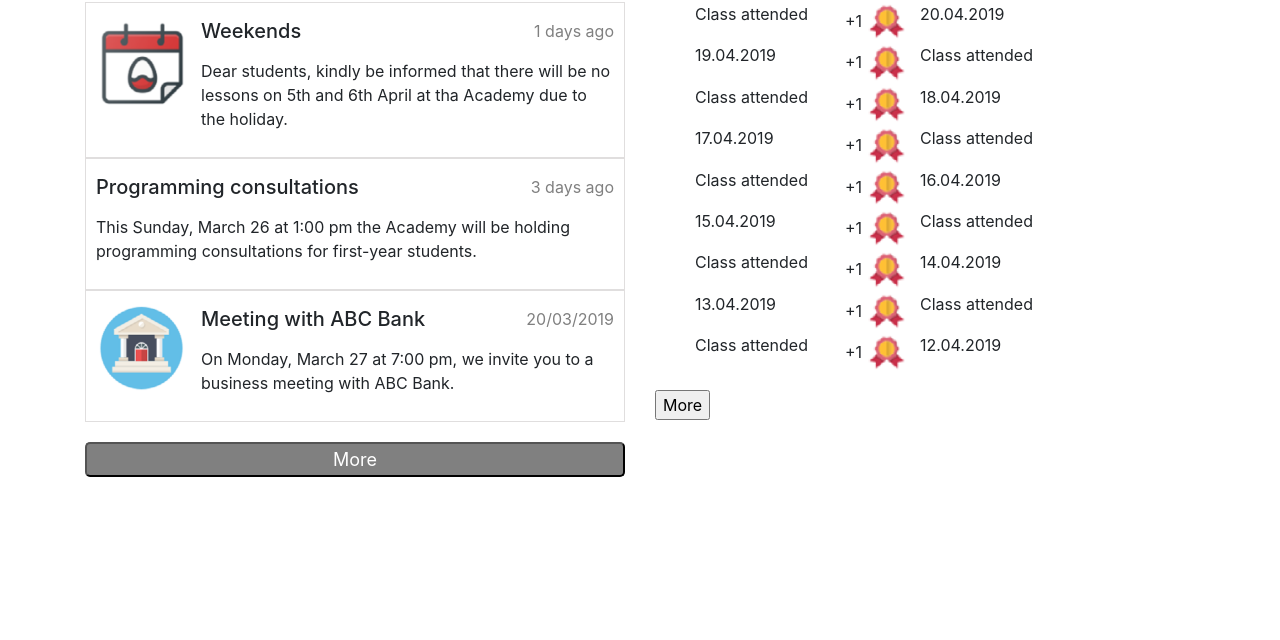
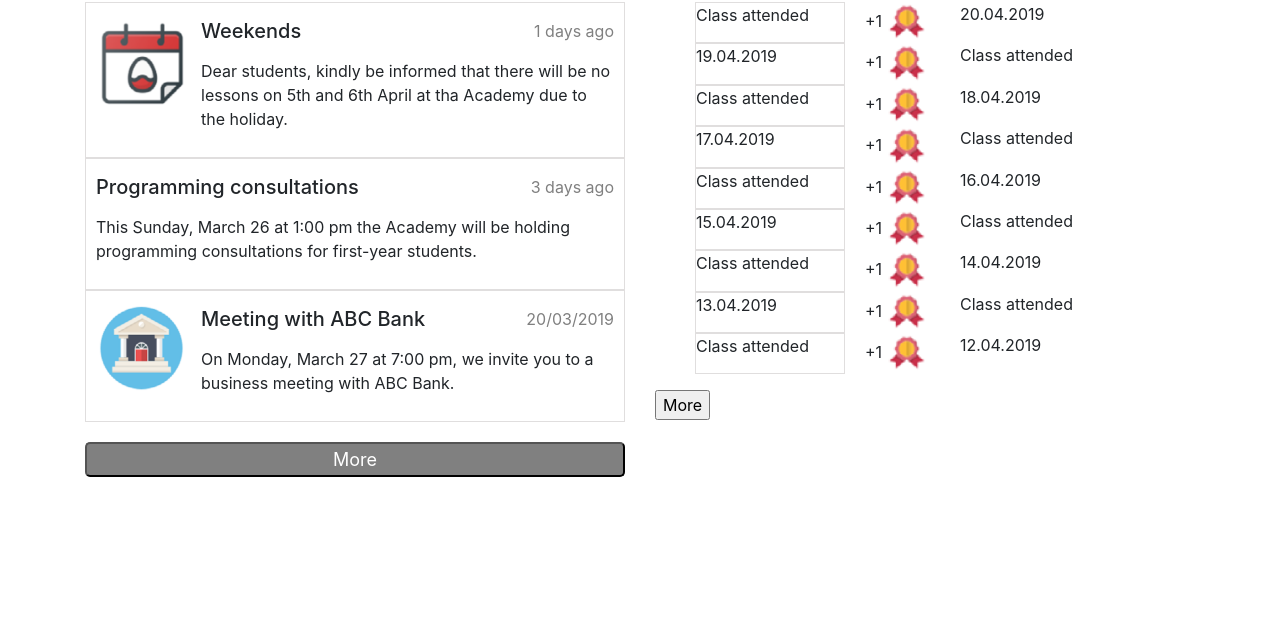
Before and after one commit to SvetLana1234567890/project, a plain HTML site: page index.html in a window 1280 px wide. Shown: the part 160-800 px from the top of the page. Drawn offline with nearby package versions, Linux system fonts and the light colour scheme.

Commit message:
version3

```diff
--- a/index.html
+++ b/index.html
@@ -56,31 +56,31 @@
                 <div class="rewards">
                 <h2>Rewards</h2>
                 <ul>
-                    <li class="class">Class attended</li>
+                    <li class="right">Class attended</li>
                     <li>+1 <img src="icon/medal.png" alt=""></li>
-                    <li class="ndata">20.04.2019</li>
-                    <li class="ndata">19.04.2019</li>
+                    <li class="left">20.04.2019</li>
+                    <li class="right">19.04.2019</li>
                     <li>+1 <img src="icon/medal.png" alt=""></li>
-                    <li class="class">Class attended</li>
-                    <li class="class">Class attended</li>
+                    <li class="left">Class attended</li>
+                    <li class="right">Class attended</li>
                     <li>+1 <img src="icon/medal.png" alt=""></li>
-                    <li class="ndata">18.04.2019</li>
-                    <li class="ndata">17.04.2019</li>
+                    <li class="left">18.04.2019</li>
+                    <li class="right">17.04.2019</li>
                     <li>+1 <img src="icon/medal.png" alt=""></li>
-                    <li class="class">Class attended</li>
-                    <li class="class">Class attended</li>
+                    <li class="left">Class attended</li>
+                    <li class="right">Class attended</li>
                     <li>+1 <img src="icon/medal.png" alt=""></li>
-                    <li class="ndata">16.04.2019</li>
-                    <li class="ndata">15.04.2019</li>
+                    <li class="left">16.04.2019</li>
+                    <li class="right">15.04.2019</li>
                     <li>+1 <img src="icon/medal.png" alt=""></li>
-                    <li class="class">Class attended</li>
-                    <li class="class">Class attended</li>
+                    <li class="left">Class attended</li>
+                    <li class="right">Class attended</li>
                     <li>+1 <img src="icon/medal.png" alt=""></li>
-                    <li class="ndata">14.04.2019</li>
-                    <li class="ndata">13.04.2019</li>
+                    <li class="left">14.04.2019</li>
+                    <li class="right">13.04.2019</li>
                     <li>+1 <img src="icon/medal.png" alt=""></li>
-                    <li class="class">Class attended</li>
-                    <li class="class">Class attended</li>
+                    <li class="left">Class attended</li>
+                    <li class="right">Class attended</li>
                     <li>+1 <img src="icon/medal.png" alt=""></li>
                     <li class="ndata">12.04.2019</li>
                 </ul></div>
--- a/style.css
+++ b/style.css
@@ -52,7 +52,12 @@ h5 {
 ul   {
     display: grid;
     grid-template-columns: 30% 15% 30%;
+    grid-column-gap: 20px;
 }
 ul li {
     list-style-type: none;
 }
+.right {
+    border: 1px solid rgb(224, 222, 222);
+    border-top-right-radius: ;
+}
```
